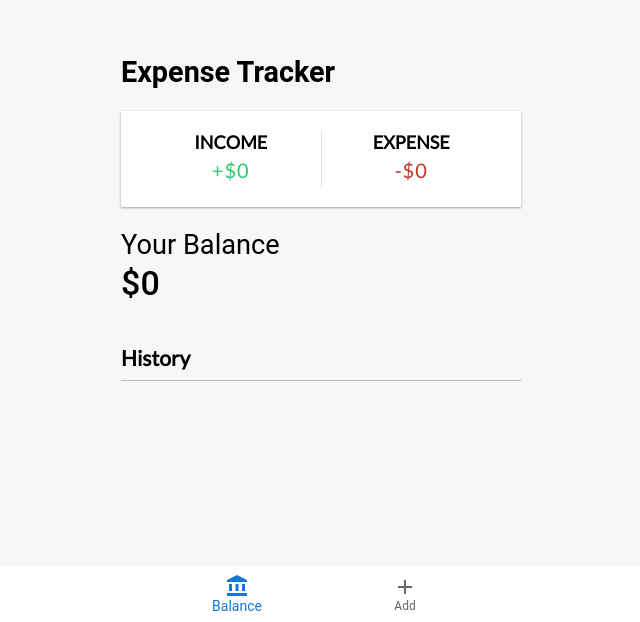
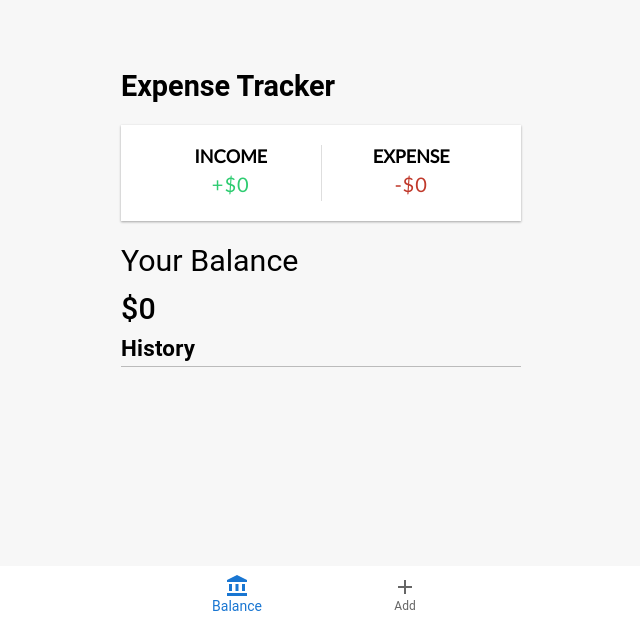
Before and after one commit to Deepakr07/React-Expense-Tracker, a React (Vite) app in the folder expense-tracker-react/: page / in a window 1280 px wide. Shown: the part 178-800 px from the top of the page, without its empty margins (319-959 px from the left). Built offline with nearby package versions, Linux system fonts and the light colour scheme.

Commit message:
Style - balance container updated

```diff
--- a/expense-tracker-react/src/Pages/AddTransactionPage/Components/Header.jsx
+++ b/expense-tracker-react/src/Pages/AddTransactionPage/Components/Header.jsx
@@ -1,7 +1,12 @@
+import Typography from '@mui/material/Typography';
 export default function Header(){
     return (
-        <h2>
+        <Typography variant='h5'
+        sx={{
+            fontWeight: 'bold',
+            fontSize:'1.8rem'
+            }}>
             Expense Tracker
-        </h2>
+        </Typography>
     )
 }
--- a/expense-tracker-react/src/Pages/IncomeExpensePage/Components/Balance.jsx
+++ b/expense-tracker-react/src/Pages/IncomeExpensePage/Components/Balance.jsx
@@ -26,14 +26,17 @@ export default function Balance() {
     <div className="balance-container">
       <Typography variant="h5"
         sx={{
-          fontSize:"1.7rem"
+          fontSize:"1.9rem",
+          fontWeight:"",
+          marginBottom:"8px"
           }}>Your Balance
       </Typography>
       <Tooltip amount={calculated}>
         <Typography variant= "h4"
         sx={{
           cursor: "pointer",
-          fontWeight:"500"
+          fontWeight:"500",
+          fontSize:"1.9rem"
           }}>${truncateAmount(calculated)}
         </Typography>
   </Tooltip>
--- a/expense-tracker-react/src/Pages/IncomeExpensePage/Components/TransactionList.jsx
+++ b/expense-tracker-react/src/Pages/IncomeExpensePage/Components/TransactionList.jsx
@@ -1,12 +1,20 @@
 import { useContext } from "react"
 import { GlobalContext } from "../../../Context/GlobalState"
 import Transaction from "./Transaction"
+import { Typography } from "@mui/material"
 export default function TransactionList(){
     const { transactions } = useContext(GlobalContext)
     console.log(transactions)
     return(
         <>
-        <h3>History</h3>
+        <Typography
+        sx={{
+            fontWeight:"600",
+            marginTop:"5px",
+            borderBottom:"1px solid #bbb",
+            fontSize:"1.4rem"
+        }}>History
+        </Typography>
             <ul className="list">
                 {transactions.map(transaction =>(
                     <Transaction transaction={transaction} key={transaction.id}/>
```
